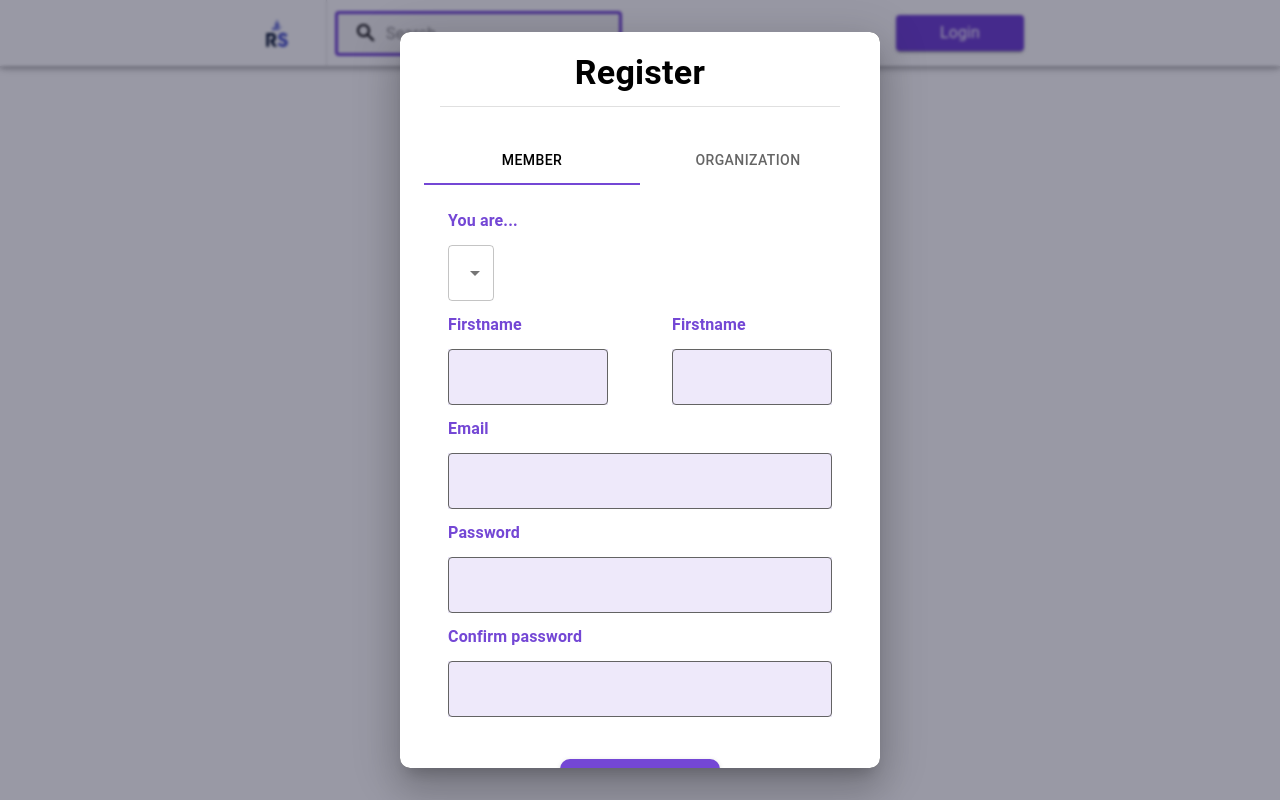
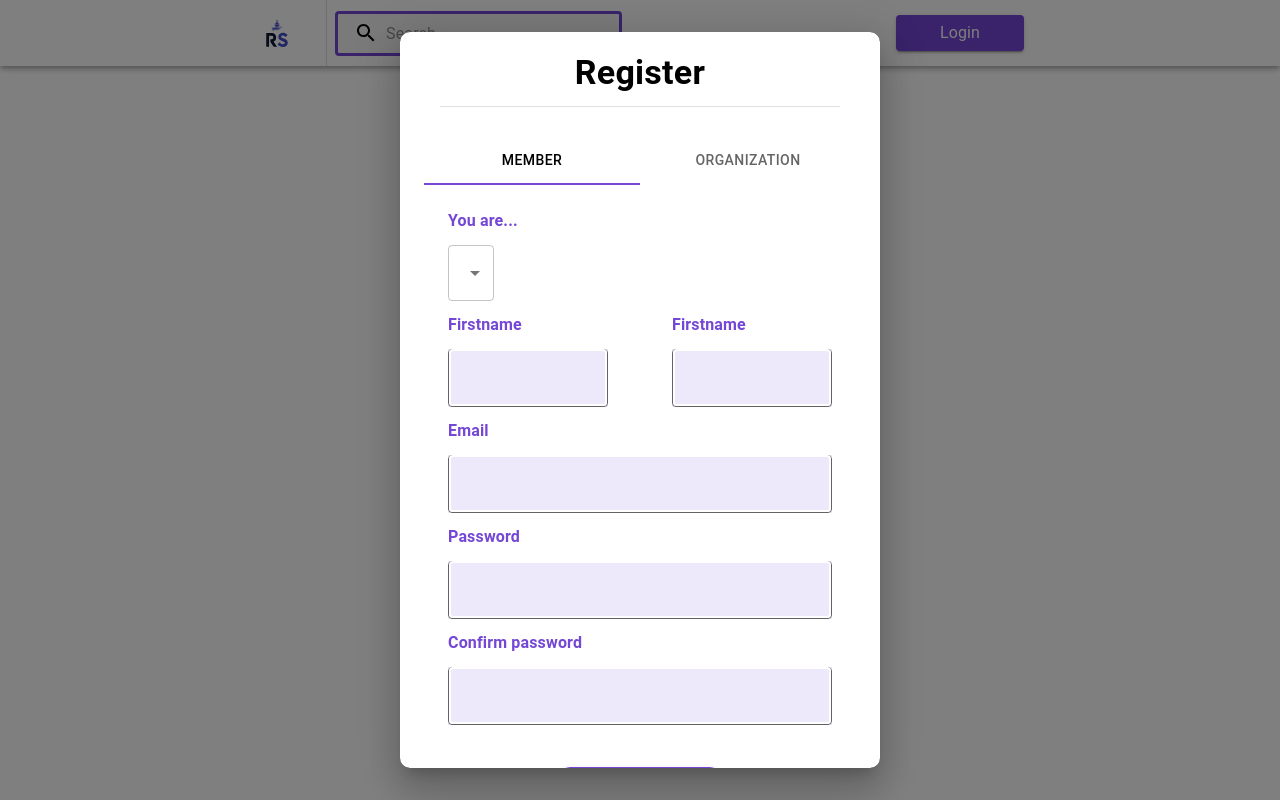
Before and after one commit to researchshare-official/frontend, a Next.js app: page /register in a window 1280 px wide. Built offline with nearby package versions, Linux system fonts and the light colour scheme.

Commit message:
Use .scss

```diff
--- a/components/Login.tsx
+++ b/components/Login.tsx
@@ -9,7 +9,7 @@ import {
 import TextField from '@mui/material/TextField';
 import Button from '@mui/material/Button';
 import { Divider } from '@mui/material';
-import styles from '../styles/Login.module.css';
+import styles from '../styles/Auth.module.scss';
 
 const Login: FunctionComponent<DialogProps> = (props) => {
     return (
--- a/components/Register.tsx
+++ b/components/Register.tsx
@@ -1,41 +1,17 @@
-import { NextPage } from 'next';
-import { Dialog, DialogContent, Theme, Typography, Box } from '@mui/material/';
-import { makeStyles } from '@mui/styles';
+import {
+    Dialog,
+    DialogContent,
+    Typography,
+    Box,
+    DialogProps,
+    SelectChangeEvent,
+} from '@mui/material/';
 import TextField from '@mui/material/TextField';
 import Button from '@mui/material/Button';
 import { Divider, Select, MenuItem } from '@mui/material';
-import { Done } from '@mui/icons-material/';
+import styles from '../styles/Auth.module.scss';
 import { Tabs, Tab } from '@mui/material/';
-import TabsListUnstyled from '@mui/base/TabsListUnstyled';
-import TabPanelUnstyled from '@mui/base/TabPanelUnstyled';
-import { buttonUnstyledClasses } from '@mui/base/ButtonUnstyled';
-import TabUnstyled, { tabUnstyledClasses } from '@mui/base/TabUnstyled';
-import { styled } from '@mui/system';
-import { useState, SyntheticEvent, SelectChangeEvent } from 'react';
-
-const useStyles = makeStyles((theme: Theme) => ({
-    backDrop: {
-        backdropFilter: 'blur(0.1rem)',
-        backgroundColor: 'rgba(0,0,30,0.4)',
-    },
-    notchedOutline: {
-        border: '1px solid #636363 !important',
-    },
-    backgroundForm: {
-        backgroundColor: '#EEE9FA',
-    },
-    select: {
-        '&:before': {
-            borderColor: 'white',
-        },
-        '&:after': {
-            borderColor: 'white',
-        },
-        '&:not(.Mui-disabled):hover::before': {
-            borderColor: 'white',
-        },
-    },
-}));
+import { useState, SyntheticEvent, FunctionComponent } from 'react';
 
 interface TabPanelProps {
     children?: React.ReactNode;
@@ -70,14 +46,13 @@ function a11yProps(index: number) {
     };
 }
 
-const Register: NextPage = () => {
-    const classes = useStyles();
-    const [value, setValue] = useState(0);
-    const [age, setAge] = useState('');
-    const [number, setValueNumber] = useState(0);
+const Register: FunctionComponent<DialogProps> = (props) => {
+    const [value, setValue] = useState<number>(0);
+    const [age, setAge] = useState<string>('');
+    const [number, setValueNumber] = useState<number>(0);
 
     const handleChangeSelect = (event: SelectChangeEvent) => {
-        setAge(event.target.value as string);
+        setAge(event.target.value);
     };
     const handleChange = (event: SyntheticEvent, newValue: number) => {
         setValue(newValue);
@@ -87,16 +62,13 @@ const Register: NextPage = () => {
     };
     return (
         <Dialog
-            open={true}
             BackdropProps={{
-                classes: {
-                    root: classes.backDrop,
-                },
+                className: styles.backdrop,
             }}
             PaperProps={{
                 style: { borderRadius: '10px' },
             }}
-            onClose={() => {}}
+            {...props}
         >
             <DialogContent style={{ width: '30rem', backgroundColor: 'white' }}>
                 <Typography
@@ -139,7 +111,7 @@ const Register: NextPage = () => {
                         value={age}
                         label="MemberType"
                         onChange={handleChangeSelect}
-                        className={classes.select}
+                        className={styles.selectForm}
                         sx={{ marginBottom: '12px' }}
                     >
                         <MenuItem sx={{ color: 'white' }} value={'Scientist'}>
@@ -169,11 +141,9 @@ const Register: NextPage = () => {
                                 focused
                                 sx={{ width: '24rem' }}
                                 InputProps={{
-                                    classes: {
-                                        notchedOutline: classes.notchedOutline,
-                                    },
+                                    className: styles.notchedOutline,
                                 }}
-                                className={classes.backgroundForm}
+                                className={styles.backgroundForm}
                             />
                         </Box>
                     )}
@@ -201,11 +171,9 @@ const Register: NextPage = () => {
                                 focused
                                 sx={{ width: '10rem' }}
                                 InputProps={{
-                                    classes: {
-                                        notchedOutline: classes.notchedOutline,
-                                    },
+                                    className: styles.notchedOutline,
                                 }}
-                                className={classes.backgroundForm}
+                                className={styles.backgroundForm}
                             />
                         </Box>
                         <Box>
@@ -224,11 +192,9 @@ const Register: NextPage = () => {
                                 focused
                                 sx={{ width: '10rem' }}
                                 InputProps={{
-                                    classes: {
-                                        notchedOutline: classes.notchedOutline,
-                                    },
+                                    className: styles.notchedOutline,
                                 }}
-                                className={classes.backgroundForm}
+                                className={styles.backgroundForm}
                             />
                         </Box>
                     </Box>
@@ -247,11 +213,9 @@ const Register: NextPage = () => {
                         focused
                         sx={{ width: '24rem', marginBottom: '12px' }}
                         InputProps={{
-                            classes: {
-                                notchedOutline: classes.notchedOutline,
-                            },
+                            className: styles.notchedOutline,
                         }}
-                        className={classes.backgroundForm}
+                        className={styles.backgroundForm}
                     />
                     <Typography
                         variant="body1"
@@ -269,11 +233,9 @@ const Register: NextPage = () => {
                         focused
                         sx={{ width: '24rem', marginBottom: '12px' }}
                         InputProps={{
-                            classes: {
-                                notchedOutline: classes.notchedOutline,
-                            },
+                            className: styles.notchedOutline,
                         }}
-                        className={classes.backgroundForm}
+                        className={styles.backgroundForm}
                     />
                     <Typography
                         variant="body1"
@@ -291,11 +253,9 @@ const Register: NextPage = () => {
                         focused
                         sx={{ width: '24rem', marginBottom: '12px' }}
                         InputProps={{
-                            classes: {
-                                notchedOutline: classes.notchedOutline,
-                            },
+                            className: styles.notchedOutline,
                         }}
-                        className={classes.backgroundForm}
+                        className={styles.backgroundForm}
                     />
                     <Box
                         sx={{
@@ -349,11 +309,9 @@ const Register: NextPage = () => {
                                 focused
                                 sx={{ width: '10rem' }}
                                 InputProps={{
-                                    classes: {
-                                        notchedOutline: classes.notchedOutline,
-                                    },
+                                    className: styles.notchedOutline,
                                 }}
-                                className={classes.backgroundForm}
+                                className={styles.backgroundForm}
                             />
                         </Box>
                         <Box>
@@ -372,11 +330,9 @@ const Register: NextPage = () => {
                                 focused
                                 sx={{ width: '10rem' }}
                                 InputProps={{
-                                    classes: {
-                                        notchedOutline: classes.notchedOutline,
-                                    },
+                                    className: styles.notchedOutline,
                                 }}
-                                className={classes.backgroundForm}
+                                className={styles.backgroundForm}
                             />
                         </Box>
                     </Box>
@@ -395,11 +351,9 @@ const Register: NextPage = () => {
                         focused
                         sx={{ width: '24rem', marginBottom: '12px' }}
                         InputProps={{
-                            classes: {
-                                notchedOutline: classes.notchedOutline,
-                            },
+                            className: styles.notchedOutline,
                         }}
-                        className={classes.backgroundForm}
+                        className={styles.backgroundForm}
                     />
                     <Typography
                         variant="body1"
@@ -417,11 +371,9 @@ const Register: NextPage = () => {
                         focused
                         sx={{ width: '24rem', marginBottom: '12px' }}
                         InputProps={{
-                            classes: {
-                                notchedOutline: classes.notchedOutline,
-                            },
+                            className: styles.notchedOutline,
                         }}
-                        className={classes.backgroundForm}
+                        className={styles.backgroundForm}
                     />
                     <Typography
                         variant="body1"
@@ -439,11 +391,9 @@ const Register: NextPage = () => {
                         focused
                         sx={{ width: '24rem', marginBottom: '12px' }}
                         InputProps={{
-                            classes: {
-                                notchedOutline: classes.notchedOutline,
-                            },
+                            className: styles.notchedOutline,
                         }}
-                        className={classes.backgroundForm}
+                        className={styles.backgroundForm}
                     />
 
                     <Typography
@@ -483,11 +433,9 @@ const Register: NextPage = () => {
                             focused
                             sx={{ width: '21rem', marginBottom: '12px' }}
                             InputProps={{
-                                classes: {
-                                    notchedOutline: classes.notchedOutline,
-                                },
+                                className: styles.notchedOutline,
                             }}
-                            className={classes.backgroundForm}
+                            className={styles.backgroundForm}
                         />
                     </TabPanel>
                     <TabPanel value={number} index={1}>
@@ -506,11 +454,9 @@ const Register: NextPage = () => {
                             focused
                             sx={{ width: '21rem' }}
                             InputProps={{
-                                classes: {
-                                    notchedOutline: classes.notchedOutline,
-                                },
+                                className: styles.notchedOutline,
                             }}
-                            className={classes.backgroundForm}
+                            className={styles.backgroundForm}
                         />
                     </TabPanel>
 
@@ -548,7 +494,7 @@ const Register: NextPage = () => {
                     notchedOutline: classes.notchedOutline
                     }
                 }}
-                className={classes.backgroundForm}
+                className={styles.backgroundForm}
             />
             <Typography variant="body1" sx={{color: '#7447D5', marginBottom: '12px', fontWeight: 'bold'}}>Password</Typography>
             <TextField id="password" variant="outlined" focused type="password" sx={{width: '26.5rem'}}
@@ -557,7 +503,7 @@ const Register: NextPage = () => {
                   notchedOutline: classes.notchedOutline
                 }
               }}
-            className={classes.backgroundForm}
+            className={styles.backgroundForm}
             />
             <Typography variant="caption" sx={{color: '#7447D5', textDecoration: 'underline', marginBottom: '30px', marginTop: '17px', display: 'flex', flexDirection: 'row-reverse', marginRight: '0.8rem'}}>Forgot password</Typography>
             <Box sx={{alignItems: 'center', justifyContent: 'center', display:'flex'}}>
--- a/package.json
+++ b/package.json
@@ -17,7 +17,8 @@
     "@mui/styles": "^5.2.3",
     "next": "12.0.7",
     "react": "17.0.2",
-    "react-dom": "17.0.2"
+    "react-dom": "17.0.2",
+    "sass": "^1.45.0"
   },
   "devDependencies": {
     "@types/node": "16.11.11",
--- a/pages/register.tsx
+++ b/pages/register.tsx
@@ -17,7 +17,7 @@ const Home: NextPage = () => {
             <main className={styles.main}>
                 <Box sx={{ flexGrow: 1 }}>
                     <AppBar />
-                    <Register />
+                    <Register open={true} />
                 </Box>
             </main>
         </div>
```
Also changed, not shown: styles/Auth.module.scss (renamed from styles/Login.module.css, +12 -0 lines), 1 other file (tests, documents, lock files or other folders).
